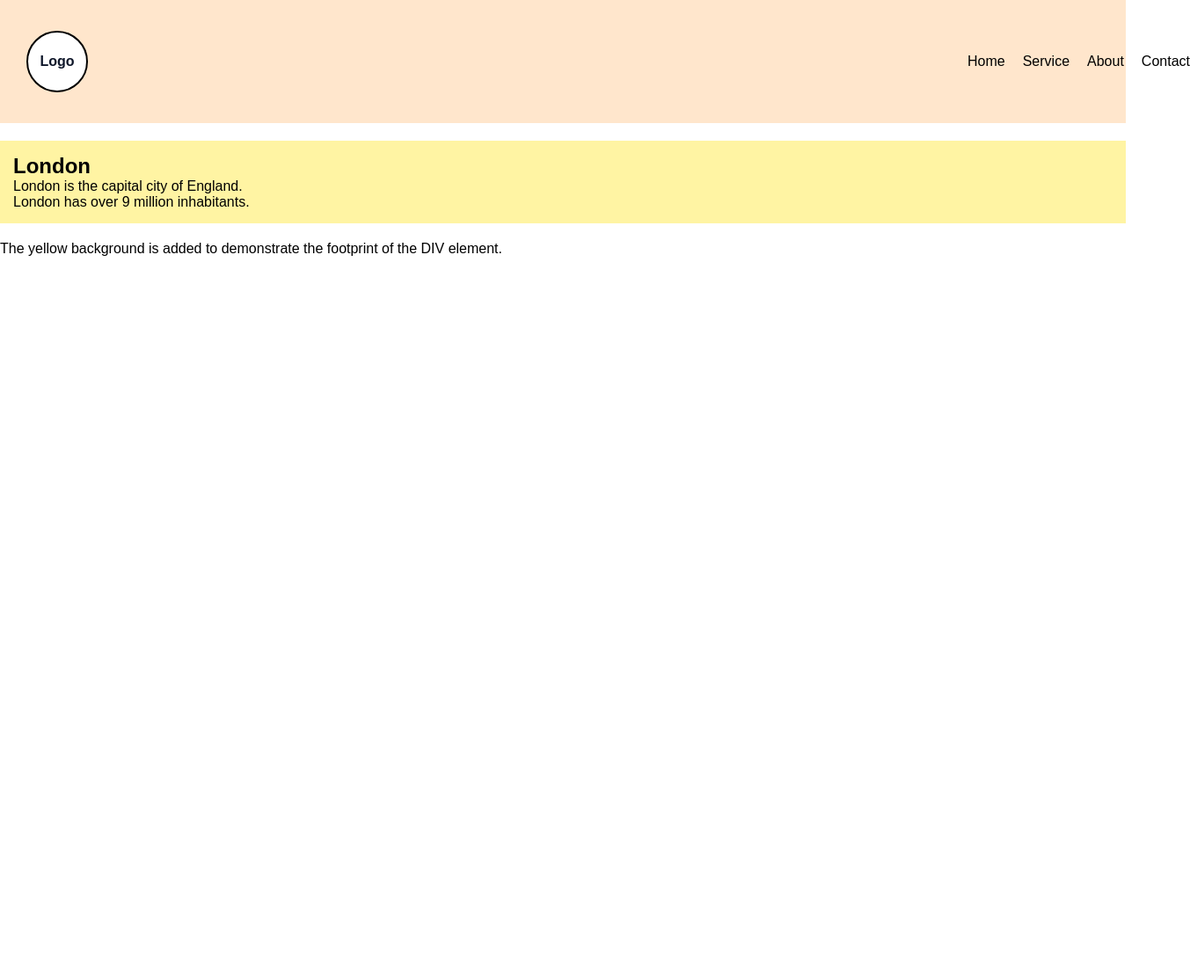
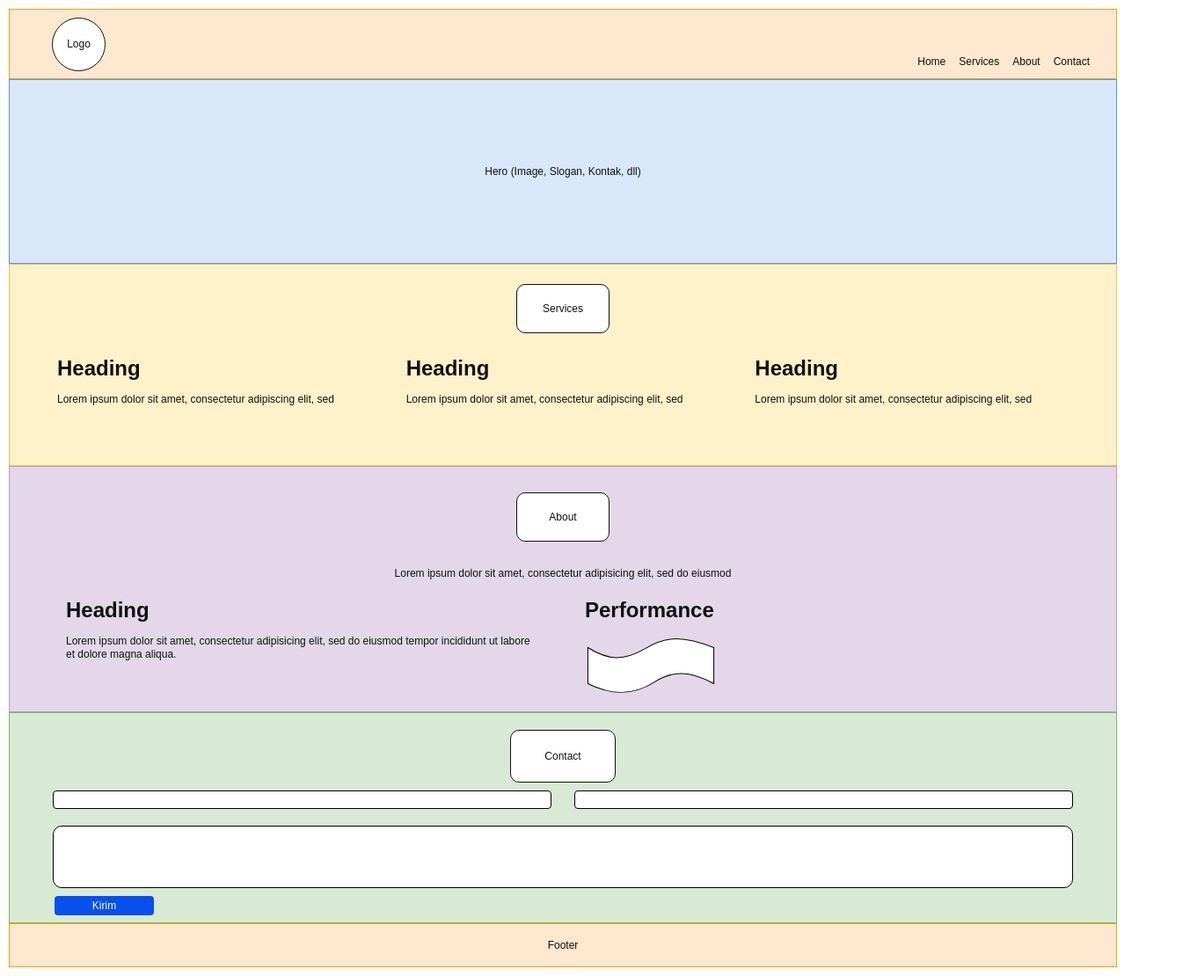
Before and after one commit to emirhoward-art/Latihan-3-web, a plain HTML site: page Index.html in a window 1280 px wide. Shown: the whole page at 88% size, 1353 px wide, since content can reach past the window. Before the commit the page ends 800 px from the top, so only its background shows below. Drawn offline with Linux system fonts and the light colour scheme.

Commit message:
add .html & .css

```diff
--- a/Index.html
+++ b/Index.html
@@ -1,35 +1,60 @@
 <!DOCTYPE html>
+<html lang="id">
 <head>
-
-  <title>Desain Web</title>
-
-  <!-- Menghubungkan ke file CSS eksternal -->
   <link rel="stylesheet" href="makeit.css">
 </head>
 <body>
-
-  <header>
-    <!-- Logo Lingkaran di Sisi Kiri -->
+  <div class="header" id="home">
     <div class="logo">Logo</div>
-
-    <!-- Teks Navigasi Horizontal tepat di sebelah kanan logo -->
-    <nav>
-      <ul>
-        <li><a href="#home">Home</a></li>
-        <li><a href="#service">Service</a></li>
-        <li><a href="#about">About</a></li>
-        <li><a href="#contact">Contact</a></li>
-      </ul>
-    </nav>
-  </header>
-
-  <div>
-    <h2>London</h2>
-    <p>London is the capital city of England.</p>
-    <p>London has over 9 million inhabitants.</p>
+    <div class="menu">
+      <a href="#home">Home</a>
+      <a href="#services">Services</a>
+      <a href="#about">About</a>
+      <a href="#contact">Contact</a>
+    </div>
   </div>
 
-  <p>The yellow background is added to demonstrate the footprint of the DIV element.</p>
+  <div class="hero">Hero (Image, Slogan, Kontak, dll)</div>
 
+  <div class="services" id="services">
+    <div class="badge">Services</div>
+    <div class="service-columns">
+      <div><h2>Heading</h2><p>Lorem ipsum dolor sit amet, consectetur adipiscing elit, sed</p></div>
+      <div><h2>Heading</h2><p>Lorem ipsum dolor sit amet, consectetur adipiscing elit, sed</p></div>
+      <div><h2>Heading</h2><p>Lorem ipsum dolor sit amet, consectetur adipiscing elit, sed</p></div>
+    </div>
+  </div>
+
+  <div class="about" id="about">
+    <div class="badge">About</div>
+    <p class="about-intro">Lorem ipsum dolor sit amet, consectetur adipisicing elit, sed do eiusmod</p>
+    <div class="about-columns">
+      <div><h2>Heading</h2><p>Lorem ipsum dolor sit amet, consectetur adipisicing elit, sed do eiusmod tempor incididunt ut labore et dolore magna aliqua.</p></div>
+      <div><h2>Performance</h2>
+        <svg class="wave" viewBox="0 0 220 100" xmnls="http://www.w3.org/2000/svg">
+        <path d="M 5 20
+        C 40 42, 65 42, 100 22
+        C 135 0, 165 0, 215 20
+        L 215 80
+        C 175 58, 145 58, 115 78
+        C 80 100, 45 100, 5 80
+        Z" fill="white" stroke="black" stroke-width="1.5"/>
+      </svg></div>
+    </div>
+  </div>
+
+  <div class="contact" id="contact">
+    <div class="badge">Contact</div>
+    <div class="form">
+      <div class="form-row">
+        <input type="text" aria-label="Nama">
+        <input type="email" aria-label="Email">
+      </div>
+      <textarea aria-label="Pesan"></textarea>
+      <button type="button">Kirim</button>
+    </div>
+  </div>
+
+  <div class="footer">Footer</div>
 </body>
 </html>
--- a/makeit.css
+++ b/makeit.css
@@ -1,57 +1,87 @@
-/* Reset margin default browser */
-* {
-  margin: 0;
-  padding: 0;
-  box-sizing: border-box;
-  font-family: sans-serif;
+* { box-sizing: border-box; }
+body { margin: 10px; color: #111; font: 14px Arial, sans-serif; }
+a { color: inherit; text-decoration: none; }
+
+.header, .menu, .service-columns, .about-columns, .form-row {
+  display: flex;
+}
+.header {
+  height: 80px; padding: 9px 30px 9px 48px;
+  align-items: center; justify-content: space-between;
+  background: #ffe8cf; border: 1px solid orange;
+}
+.logo {
+  width: 61px; height: 61px; display: grid; place-items: center;
+  border: 1px solid; border-radius: 50%; background: white;
+  font-size: 12px;
+}
+.menu { margin-top: 40px; gap: 15px; font-size: 12px; }
+
+.hero {
+  height: 210px; display: grid; place-items: center;
+  background: #d9e7fb; border: 1px solid #5594ff; font-size: 12px;
+}
+.services {
+  height: 230px; padding: 22px 54px 20px;
+  background: #fff2cb; border: 1px solid #f0c54a;
+}
+.about {
+  height: 280px; padding: 29px 64px 20px;
+  background: #e4d7e9; border: 1px solid #bd9ac5;
+}
+.contact {
+  height: 240px; padding: 19px 49px 8px;
+  background: #d8ead5; border: 1px solid #73bd68;
 }
 
-/* Styling untuk elemen div konten */
-div {
-  background-color: #FFF4A3;
-  padding: 15px;
-  margin: 20px 0;
+.badge {
+  width: 106px; height: 56px; margin: 0 auto;
+  display: grid; place-items: center;
+  border: 1px solid; border-radius: 10px; background: white;
+  font-size: 12px;
+}
+.service-columns { gap: 40px; margin-top: 26px; }
+.service-columns > div, .about-columns > div { flex: 1; }
+h2 { margin: 0 0 14px; font-size: 24px; }
+.service-columns p, .about p {
+  margin: 0; font-size: 12px; line-height: 1.2;
+}
+.about-intro { margin: 29px 0 21px !important; text-align: center; }
+.about-columns { gap: 50px; }
+.wave {
+  width: 150px; height: 70px;
 }
 
-/* Header Container */
-header {
-  background-color: #ffe6cc; /* Warna background header */
-  padding: 15px 30px;
-  color: white;
-
-  /* Flexbox utama untuk menyusun Logo dan Navigasi secara horizontal */
-  display: flex;
-  align-items: center; /* Sejajar secara vertikal di tengah */
-  gap: 1000px; /* Jarak antara logo dan navigasi */
+.contact .badge { width: 120px; height: 60px; }
+.form { margin-top: 9px; }
+.form-row { gap: 26px; }
+input {
+  width: 50%; height: 21px;
+  border: 1px solid; border-radius: 4px; background: white;
+}
+textarea {
+  width: 100%; height: 71px; margin-top: 19px; display: block;
+  border: 1px solid; border-radius: 10px; background: white; resize: none;
+}
+button {
+  width: 113px; height: 22px; margin: 9px 0 0 2px; padding: 0;
+  border: 0; border-radius: 4px; background: #0750ed;
+  color: white; font-size: 12px;
+}
+.footer {
+  height: 50px; display: grid; place-items: center;
+  background: #ffe8cf; border: 1px solid orange; font-size: 12px;
 }
 
-/* Logo Bentuk Lingkaran */
-.logo {
-  width: 70px;
-  height: 70px;
-  background-color: #ffffff;
-  border: 2px solid #000000;
-  border-radius: 50%; /* Mengubah kotak menjadi lingkaran */
-  display: flex;
-  align-items: center;
-  justify-content: center;
-  font-weight: bold;
-  color: #0f172a;
+@media (max-width: 480px) {
+  body { margin: 6px; }
+  .header { padding: 9px 15px; }
+  .menu { gap: 8px; font-size: 11px; }
+  .services, .about, .contact { height: auto; }
+  .services { padding: 22px 24px 28px; }
+  .service-columns, .about-columns { flex-direction: column; gap: 20px; }
+  .about { padding: 25px 24px 30px; }
+  .contact { padding: 19px 24px 10px; }
+  .form-row { flex-direction: column; gap: 12px; }
+  input { width: 100%; }
 }
-
-/* Navigasi Horizontal */
-nav ul {
-  display: flex; /* Menyusun menu Home, Service, dll secara horizontal */
-  list-style: none; /* Menghilangkan titik bullet list */
-  gap:20px; /* Jarak antarmenu */
-}
-
-nav a {
-  color: rgb(0, 0, 0);
-  text-decoration: none; /* Menghilangkan garis bawah link */
-  font-weight: 500;
-}
-
-nav a:hover {
-  color: #38bdf8; /* Efek warna saat kursor menempel */
-}
```
